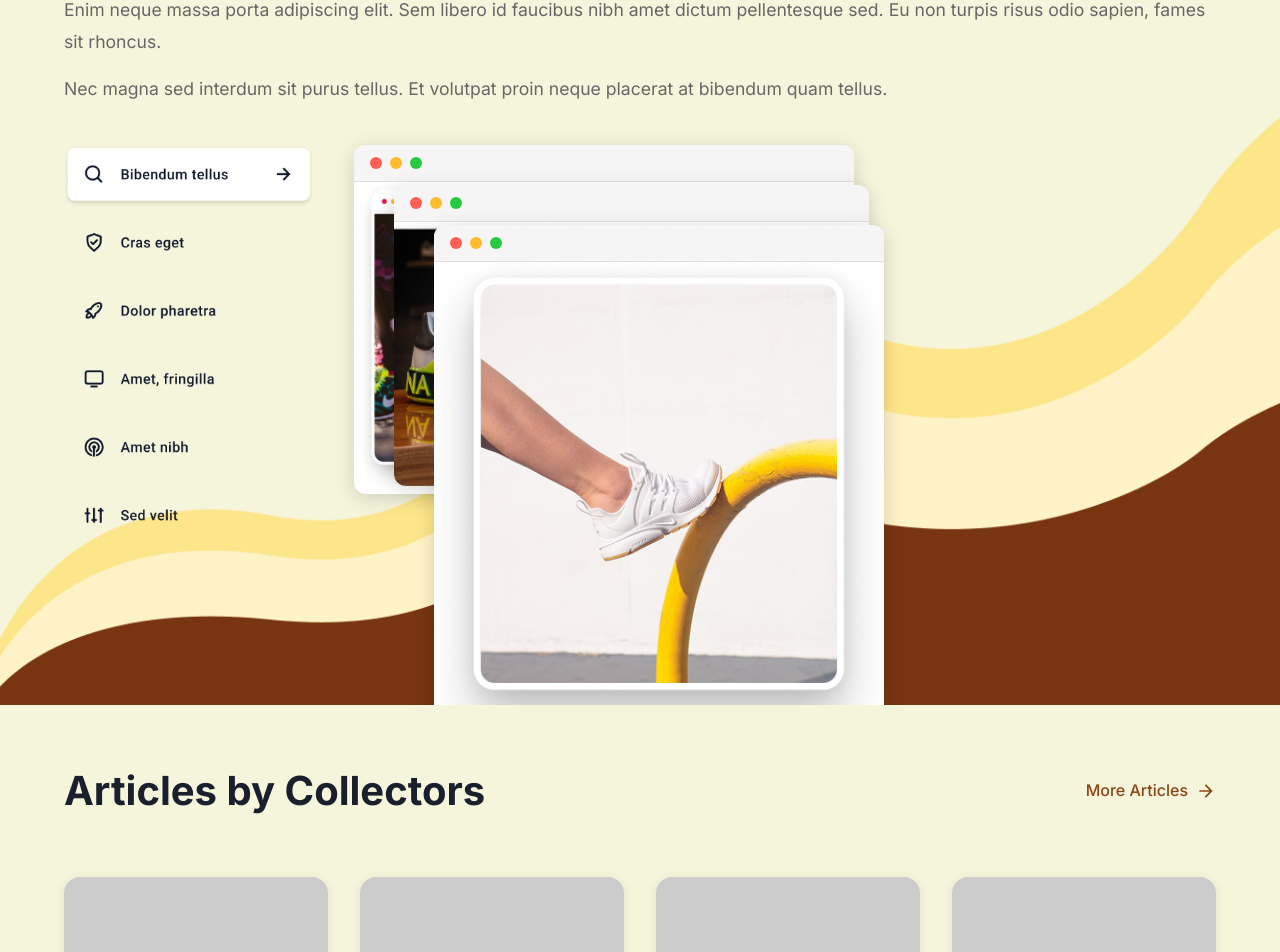
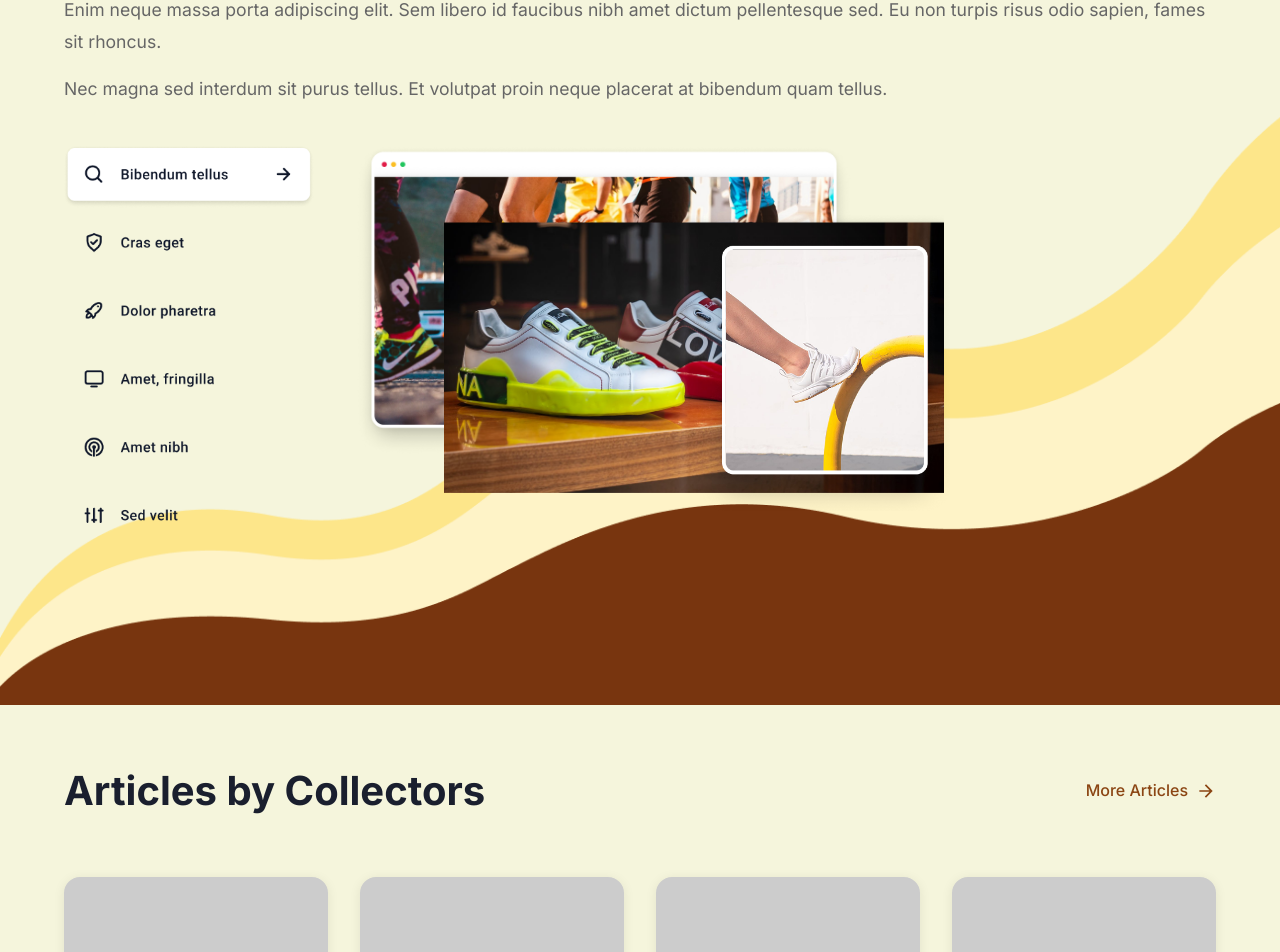
Before and after one commit to Singuluri-Padmini-Devi/Collectible-sneakers-shopping-cart, a React (Vite) app: page / in a window 1280 px wide. Shown: the part 3291-4243 px from the top of the page. Built offline with nearby package versions, Linux system fonts and the light colour scheme.

Commit message:
updated styles

```diff
--- a/src/components/GrowCollection.tsx
+++ b/src/components/GrowCollection.tsx
@@ -53,47 +53,24 @@ const WindowStack = styled(Box)({
   minHeight: '500px',
 });
 
-const BrowserWindow = styled(Box)({
-  borderRadius: '12px',
-  overflow: 'hidden',
-  boxShadow: '0 4px 20px rgba(0, 0, 0, 0.15)',
-  backgroundColor: '#FFFFFF',
+const OverlayImage = styled('img')({
   position: 'absolute',
   width: '100%',
   maxWidth: '500px',
+  height: 'auto',
+  objectFit: 'cover',
+  display: 'block',
   '&:nth-of-type(1)': {
     width: '100%',
     maxWidth: '500px',
   },
   '&:nth-of-type(2)': {
-    width: '95%',
-    maxWidth: '475px',
+    width: '95%'
   },
   '&:nth-of-type(3)': {
-    width: '90%',
+    width: '29%',
     maxWidth: '450px',
   },
-});
-
-const WindowHeader = styled(Box)({
-  backgroundColor: '#F5F5F5',
-  padding: '12px 16px',
-  display: 'flex',
-  gap: '8px',
-  borderBottom: '1px solid #E0E0E0',
-});
-
-const Dot = styled(Box)({
-  width: '12px',
-  height: '12px',
-  borderRadius: '50%',
-});
-
-const WindowImage = styled('img')({
-  width: '100%',
-  height: 'auto',
-  objectFit: 'cover',
-  display: 'block',
 });
 
 const LeftImage = styled('img')({
@@ -136,39 +113,21 @@ const GrowCollection = () => {
           </LeftImageSection>
           <MediaSection>
             <WindowStack>
-              <BrowserWindow sx={{ zIndex: 1, top: 0, left: 0 }}>
-                <WindowHeader>
-                  <Dot sx={{ backgroundColor: '#FF5F57' }} />
-                  <Dot sx={{ backgroundColor: '#FFBD2E' }} />
-                  <Dot sx={{ backgroundColor: '#28CA42' }} />
-                </WindowHeader>
-                <WindowImage
+              <OverlayImage
                 src="/images/right images 1.png"
                 alt="Sneaker collection 1"
+                sx={{ zIndex: 1, top: 0, left: 0 }}
               />
-              </BrowserWindow>
-              <BrowserWindow sx={{ zIndex: 2, top: { xs: '20px', md: '40px' }, left: { xs: '20px', md: '40px' } }}>
-                <WindowHeader>
-                  <Dot sx={{ backgroundColor: '#FF5F57' }} />
-                  <Dot sx={{ backgroundColor: '#FFBD2E' }} />
-                  <Dot sx={{ backgroundColor: '#28CA42' }} />
-                </WindowHeader>
-                <WindowImage
+              <OverlayImage
                 src="/images/right images 2.png"
                 alt="Sneaker collection 2"
+                sx={{ zIndex: 2, top: { xs: '20px', md: '70px' }, left: { xs: '20px', md: '90px' } }}
               />
-              </BrowserWindow>
-              <BrowserWindow sx={{ zIndex: 3, top: { xs: '40px', md: '80px' }, left: { xs: '40px', md: '80px' } }}>
-                <WindowHeader>
-                  <Dot sx={{ backgroundColor: '#FF5F57' }} />
-                  <Dot sx={{ backgroundColor: '#FFBD2E' }} />
-                  <Dot sx={{ backgroundColor: '#28CA42' }} />
-                </WindowHeader>
-                <WindowImage
+              <OverlayImage
                 src="/images/right images 3.png"
                 alt="Sneaker collection 3"
+                sx={{ zIndex: 3, top: { xs: '40px', md: '92px' }, left: { xs: '40px', md: '346px' } }}
               />
-              </BrowserWindow>
             </WindowStack>
           </MediaSection>
         </BottomRow>
```
Lines whose indentation alone changed are shown as unchanged.
